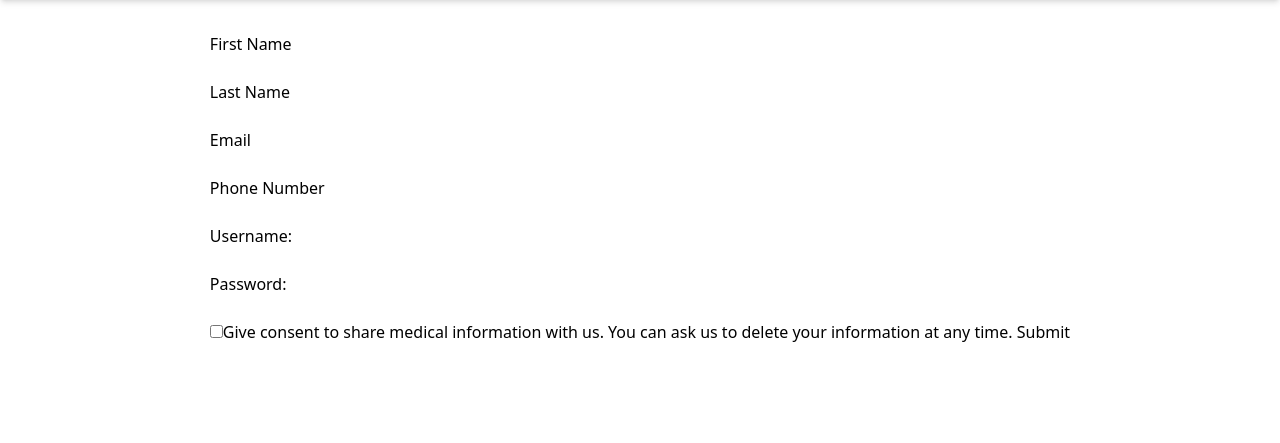
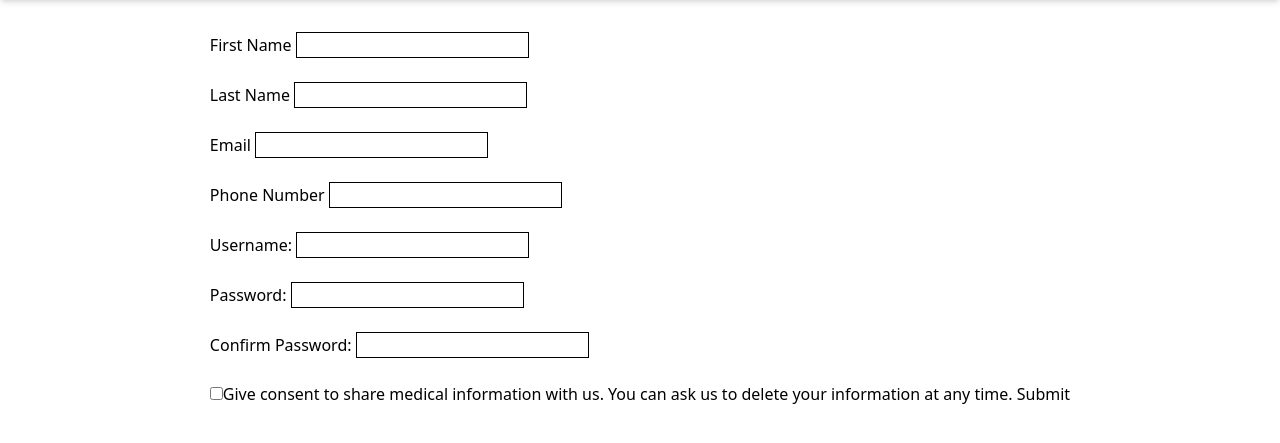
Before and after one commit to NothingIsWorkingWHY/task-2, a Flask app: page /signup in a window 1280 px wide. Shown: the part 140-583 px from the top of the page. Run offline with Flask 3, Linux system fonts and the light colour scheme; some libraries are stand-ins or nearby versions.

Commit message:
created validation for signup page page on app.py

```diff
--- a/app.py
+++ b/app.py
@@ -1,4 +1,4 @@
-from flask import Flask, render_template, redirect, url_for
+from flask import Flask, render_template, redirect, url_for, request, flash
 
 app = Flask(__name__)
 @app.route('/')
@@ -7,6 +7,34 @@ def home():
 
 @app.route('/signup', methods=['GET', 'POST'])
 def signup():
+    if request.method == "POST":
+        firstname = request.form["firstname"].strip()
+        lastname = request.form["lastname"].strip()
+        email = request.form["email"].lower().strip()
+        phone = request.form["phone"].strip()
+        username = request.form["username"]
+        password = request.form["password"]
+        confirmpassword = request.form["confirmpassword"]
+        if not firstname or not lastname or not email or not phone or not username or not password or not confirmpassword:
+            flash("Inputs cannot be empty")
+            return render_template("signup.html")
+        if len(password) < 8:
+            flash("Password must be longer than 8 characters")
+            return render_template("signup.html")
+        if password != confirmpassword:
+            flash("Passwords do not match")
+            return render_template("signup.html")
+        if '@'  not in email or '.' not in email.split('@')[1]:
+            flash("Invalid email format")
+            return render_template("signup.html")
+        if (
+            not any(c.islower() for c in password)
+            or not any(c.isupper() for c in password)
+            or not any(c.isdigit() for c in password)
+            or not any(c.isalnum() for c in password)
+        ):
+            flash("Password must contain at least one lowercase letter, one uppercase letter, one digit, and one special character")
+            return render_template("signup.html")
     return render_template('signup.html')
 
 @app.route('/login', methods=['GET', 'POST'])
--- a/models.py
+++ b/models.py
@@ -9,12 +9,14 @@ class User(db.Model):
     username = db.Column(db.String(50), unique=True, nullable=False)
     email = db.Column(db.String(120), unique=True, nullable=False)
     password_hash = db.Column(db.String(255), nullable=False)
+    consent = db.Column(db.Boolean, default=False)
     is_premium = db.Column(db.Boolean, default=False)
     created_at = db.Column(db.DateTime, default=datetime.utcnow)
+    membership = db.relationship("Memberships", backref="user")
     plans = db.relationship("WorkoutPlan", backref="user")
 
-class Content(db.Model):
-    __tablename__ = "content"
+class Memberships(db.Model):
+    __tablename__ = "memberships"
     id = db.Column(db.Integer, primary_key=True)
     title = db.Column(db.String(150), nullable=False)
     category = db.Column(db.String(50))
--- a/templates/login.html
+++ b/templates/login.html
@@ -7,12 +7,12 @@
 {% block content %}
     <form action="/login" method="POST">
         <label for="username">Username:</label>
-        <input type="text" id="username" name="username" required class="border-black">
+        <input type="text" id="username" name="username" required class="border border-black">
 
         <br><br>
 
         <label for="password">Password:</label>
-        <input type="password" id="password" name="password" required class="border-black">
+        <input type="password" id="password" name="password" required class="border border-black">
 
         <br><br>
 
--- a/templates/signup.html
+++ b/templates/signup.html
@@ -8,35 +8,26 @@
     <form action="/signup" method="POST">
 
         <label for="firstname">First Name</label>
-        <input type="text" id="firstname" name="firstname" required class="border-black">
-
+        <input type="text" id="firstname" name="firstname" required class=" border border-black">
         <br><br>
-
         <label for="lastname">Last Name</label>
-        <input type="text" id="lastname" name="lastname" required class="border-black">
-
+        <input type="text" id="lastname" name="lastname" required class="border border-black">
         <br><br>
-
         <label for="email">Email</label>
-        <input type="email" id="email" name="email" required class="border-black">
-
+        <input type="email" id="email" name="email" required class="border border-black">
         <br><br>
-
         <label for="phone">Phone Number</label>
-        <input type="tel" id="phone" name="phone" required class="border-black">
-
+        <input type="tel" id="phone" name="phone" required class="border border-black">
         <br><br>
-
         <label for="username">Username:</label>
-        <input type="text" id="username" name="username" required class="border-black">
-
+        <input type="text" id="username" name="username" required class="border border-black">
         <br><br>
-
         <label for="password">Password:</label>
-        <input type="password" id="password" name="password" required class="border-black">
-
+        <input type="password" id="password" name="password" required class="border border-black">
         <br><br>
-
+        <label for="confirmpassword">Confirm Password:</label>
+        <input type="password" id="confirmpassword" name="confirmpassword" required class="border border-black">
+        <br><br>
         <label>
         <input type="checkbox" name="medicalconsent">Give consent to share medical information with us. You can ask us to delete your information at any time.
         </label>
```
Also changed, not shown: templates/home.html (+13 -1 lines).
